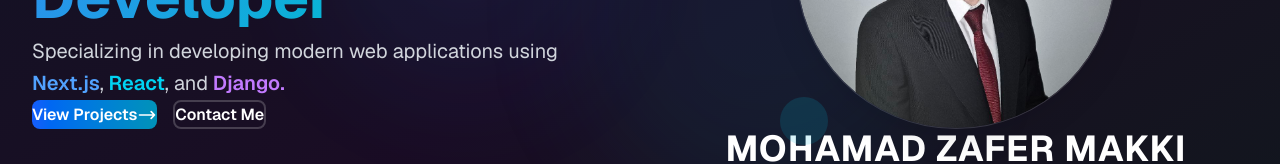
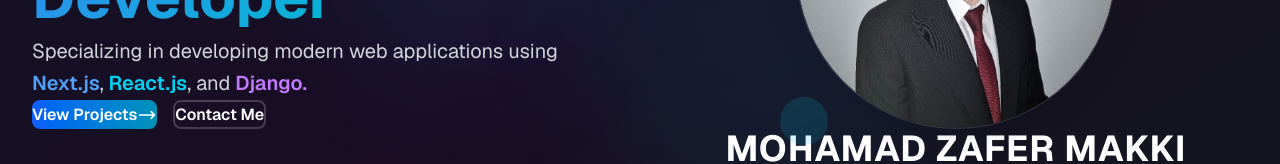
Before and after one commit to zafermakki/Portfolio, a Next.js app: page / in a window 1280 px wide. Shown: the part 393-557 px from the top of the page. Built offline with nearby package versions, Linux system fonts and the light colour scheme.

Commit message:
edit text

```diff
--- a/app/components/Hero.tsx
+++ b/app/components/Hero.tsx
@@ -32,7 +32,7 @@
               <p className="text-xl text-gray-300 leading-relaxed">
                 Specializing in developing modern web applications using
                 <span className="text-blue-400 font-semibold"> Next.js</span>,
-                <span className="text-cyan-400 font-semibold"> React</span>, and
+                <span className="text-cyan-400 font-semibold"> React.js</span>, and
                 <span className="text-purple-400 font-semibold"> Django.</span>
               </p>
             </div>
```
